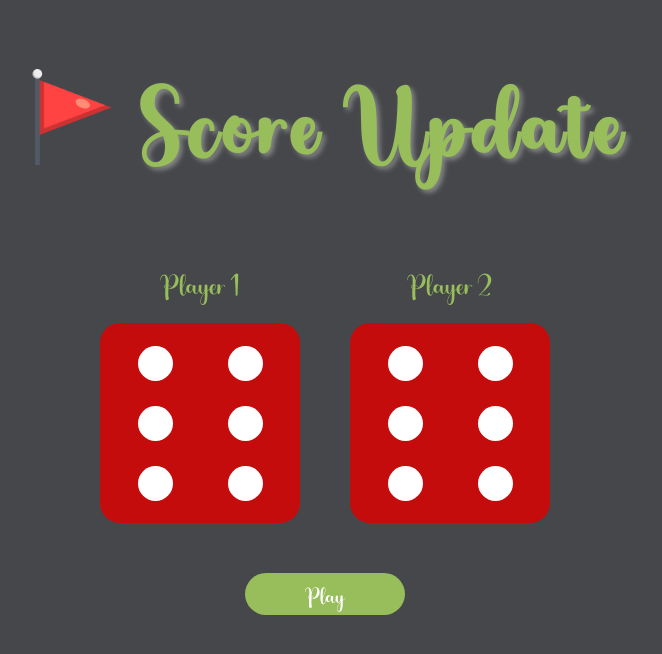
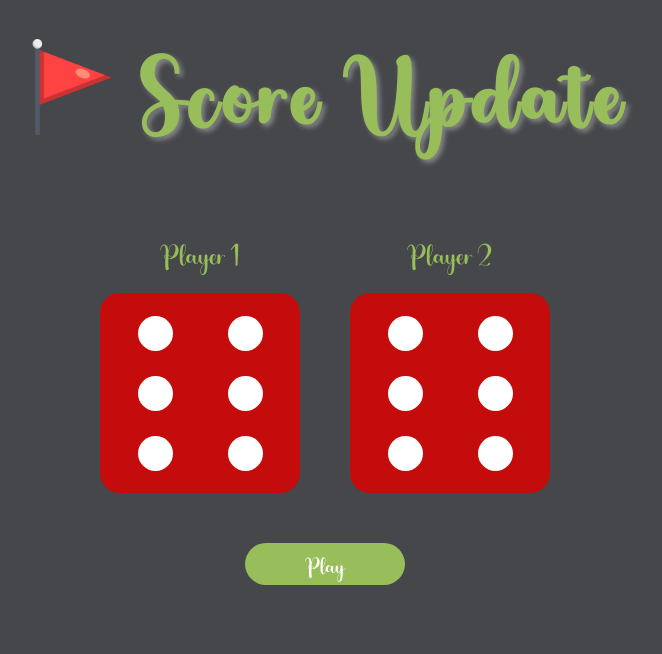
Before and after one commit to EricOnah/Dice, a plain HTML site: page index.html in a window 1280 px wide. Shown: the whole page, without its empty margins (315-977 px from the left). Drawn offline with Linux system fonts and the light colour scheme.

Commit message:
dice game updated

```diff
--- a/app.js
+++ b/app.js
@@ -100,9 +100,8 @@ btn.addEventListener("click", () => {
   if (p1Score < p2Score) {
     scoreUpdate.innerHTML = "Player 2 wins";
   } else if (p1Score == p2Score) {
-    scoreUpdate.innerHTML = "Draw! Play again";
+    scoreUpdate.innerHTML = "Draw!";
   } else {
     scoreUpdate.innerHTML = "Player 1 wins";
   }
-  console.log(p1Score, p2Score);
 });
--- a/style.css
+++ b/style.css
@@ -28,7 +28,7 @@ body {
   display: flex;
   justify-content: center;
   align-items: center;
-  padding-top: 50px;
+  padding-top: 20px;
   gap: 20px;
 }
 
@@ -121,7 +121,7 @@ body {
   justify-content: center;
   align-items: center;
   padding-top: 50px;
-  padding-bottom: 60px;
+  padding-bottom: 20px;
 }
 
 .btn {
```
